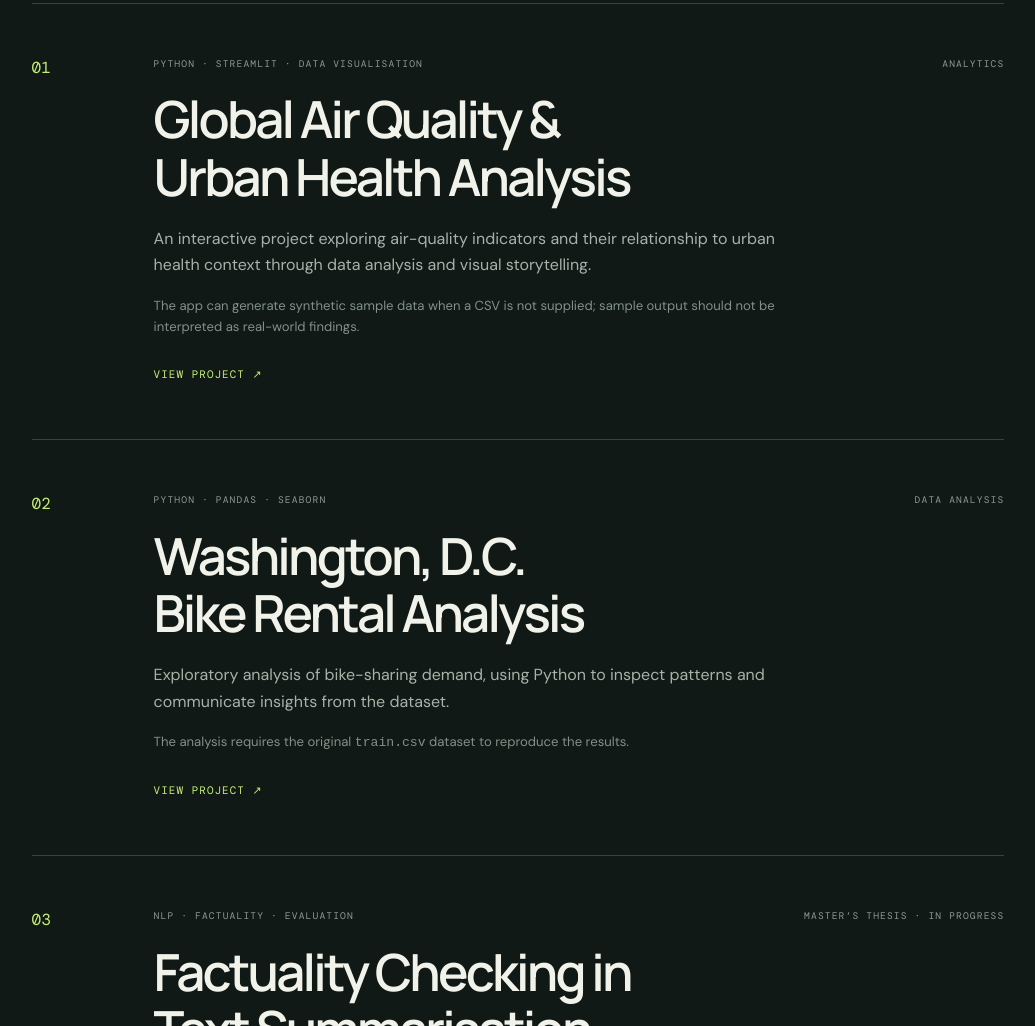
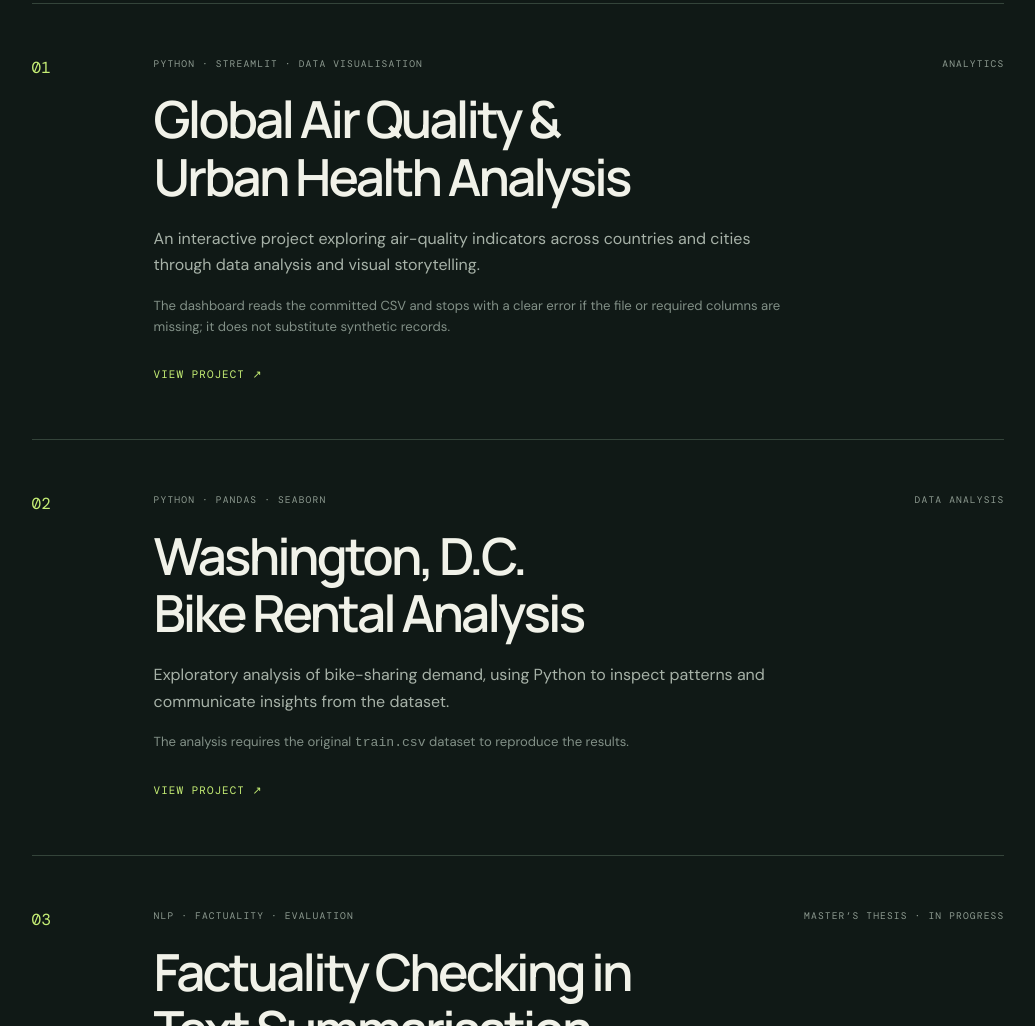
Before and after one commit to singhaarvi728/singhaarvi728.github.io, a plain HTML site: page index.html in a window 1280 px wide. Shown: the part 2364-3390 px from the top of the page, without its empty margins (122-1157 px from the left). Drawn offline with nearby package versions, Linux system fonts and the light colour scheme.

Commit message:
Clarify air-quality project data handling and provenance

```diff
--- a/index.html
+++ b/index.html
@@ -60,8 +60,8 @@
         <div class="project-number">01</div><div class="project-content">
           <div class="project-top"><span class="tag">PYTHON · STREAMLIT · DATA VISUALISATION</span><span class="project-type">ANALYTICS</span></div>
           <h3>Global Air Quality &<br>Urban Health Analysis</h3>
-          <p>An interactive project exploring air-quality indicators and their relationship to urban health context through data analysis and visual storytelling.</p>
-          <p class="caveat">The app can generate synthetic sample data when a CSV is not supplied; sample output should not be interpreted as real-world findings.</p>
+          <p>An interactive project exploring air-quality indicators across countries and cities through data analysis and visual storytelling.</p>
+          <p class="caveat">The dashboard reads the committed CSV and stops with a clear error if the file or required columns are missing; it does not substitute synthetic records.</p>
           <a class="text-link" href="https://github.com/singhaarvi728/Global-Air-Quality-Urban-Health-Analysis" target="_blank" rel="noreferrer">VIEW PROJECT ↗</a>
         </div>
       </article>
```
